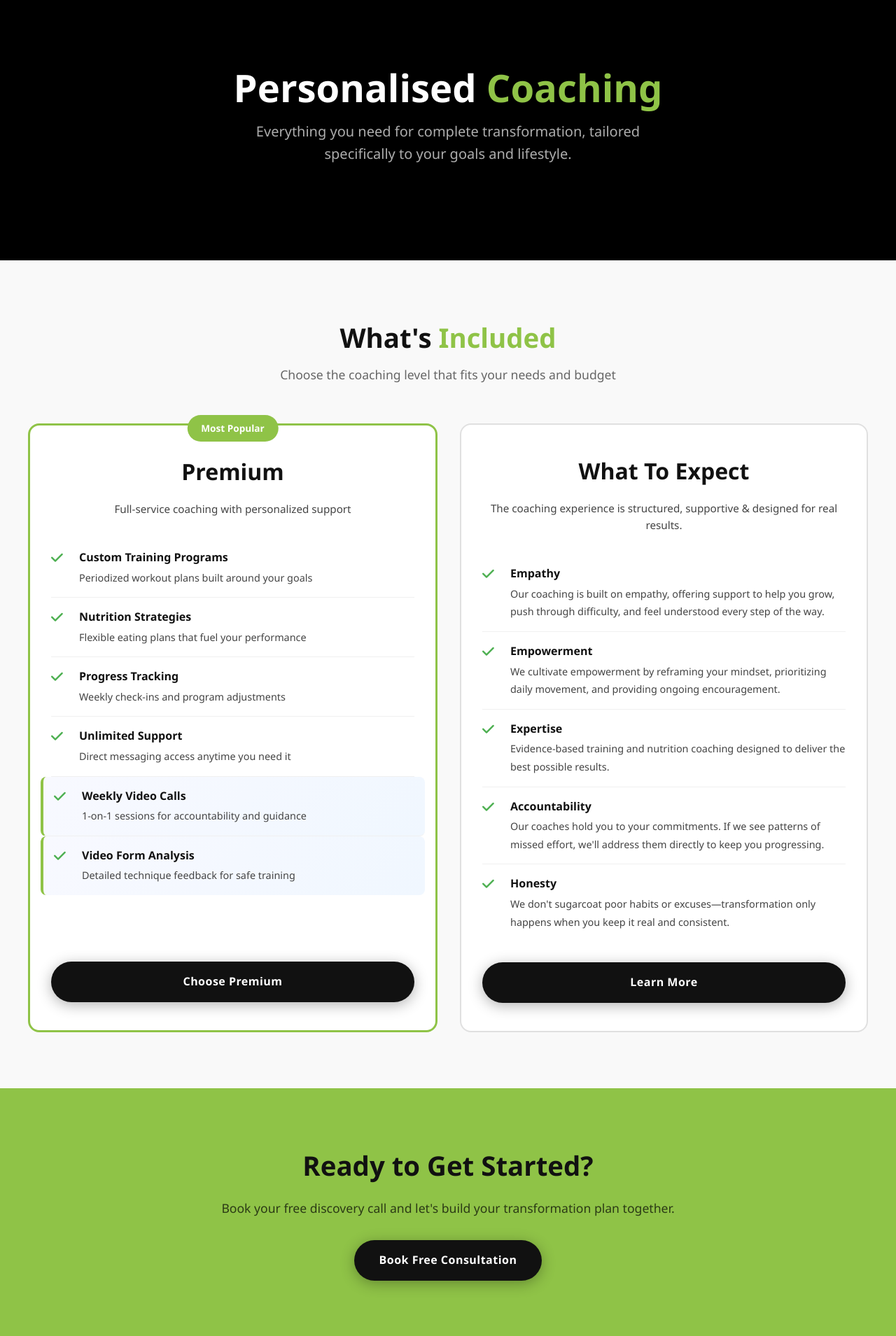
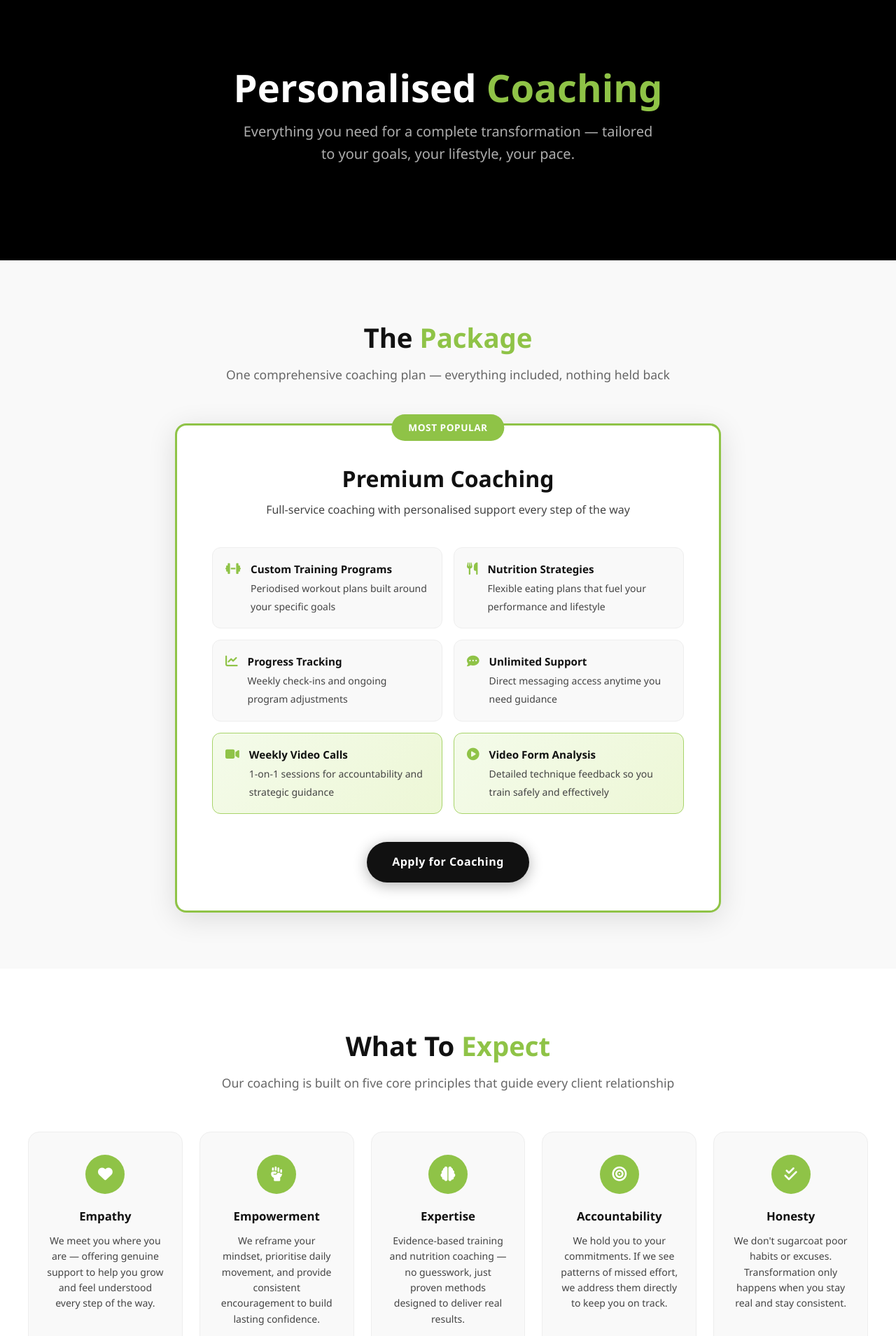
Before and after one commit to enrighr702/vibrant_living, a Django app: template vibrant_living_portfolio/templates/coaching.html in a window 1280 px wide. Shown: the part 70-1979 px from the top of the page at 70% size. Run offline with Django 5.2, Linux system fonts and the light colour scheme; the template is opened without the code that fills it, so the values that code supplies are empty.

Commit message:
Coaching Page

```diff
--- a/vibrant_living_portfolio/templates/coaching.html
+++ b/vibrant_living_portfolio/templates/coaching.html
@@ -5,7 +5,6 @@
 
 {% block extra_css %}
 <style>
-    /* Root variables matching index.html exactly */
     :root {
         --primary-color: #8fc347;
         --primary-dark: #7ab03a;
@@ -21,11 +20,8 @@
         --border-radius: 16px;
     }
 
-    * {
-        box-sizing: border-box;
-    }
+    * { box-sizing: border-box; }
 
-    /* Full-width sections matching index format */
     .section-wrapper {
         width: 100%;
         padding: 0 2rem;
@@ -37,18 +33,15 @@
         padding: 5rem 0;
     }
 
-    /* Hero Section - Black background like index */
+    /* ─── Hero ─── */
     .coaching-hero {
         background: black;
         color: var(--bg-white);
         padding: 6rem 2rem;
         text-align: center;
-        position: relative;
     }
 
     .coaching-hero-content {
-        position: relative;
-        z-index: 1;
         max-width: 800px;
         margin: 0 auto;
     }
@@ -60,12 +53,9 @@
         line-height: 1.1;
     }
 
-    .hero-title span {
-        color: var(--primary-color);
-    }
+    .hero-title span { color: var(--primary-color); }
 
     .hero-subtitle {
-        font-weight: 400;
         font-size: 1.25rem;
         margin-bottom: 2.5rem;
         opacity: 0.85;
@@ -73,13 +63,10 @@
         margin-left: auto;
         margin-right: auto;
         color: #ccc;
+        font-weight: 400;
     }
 
-    /* Services Section - Light grey like services */
-    .services-section {
-        background: var(--bg-light);
-    }
-
+    /* ─── Section Headers ─── */
     .section-header {
         text-align: center;
         margin-bottom: 3.5rem;
@@ -92,181 +79,183 @@
         margin-bottom: 0.5rem;
     }
 
-    .section-header h2 span {
-        color: var(--primary-color);
-    }
+    .section-header h2 span { color: var(--primary-color); }
 
     .section-header p {
         color: var(--text-light);
         font-size: 1.1rem;
     }
 
-    /* Services Comparison - Fixed height cards with aligned buttons */
-    .services-comparison {
-        display: flex;
-        gap: 2rem;
-        align-items: stretch;
-        margin-top: 40px;
+    /* ─── Premium Package Section ─── */
+    .package-section {
+        background: var(--bg-light);
     }
 
-    .service-tier {
-        flex: 1;
+    .package-card {
         background: var(--bg-white);
-        border: 2px solid #e0e0e0;
+        border: 3px solid var(--primary-color);
         border-radius: var(--border-radius);
-        padding: 40px 30px;
+        max-width: 780px;
+        margin: 0 auto;
+        padding: 50px 50px 40px;
         position: relative;
-        transition: all 0.3s ease;
-        display: flex;
-        flex-direction: column;
-    }
-
-    .service-tier:hover {
-        transform: translateY(-5px);
-        box-shadow: 0 20px 50px var(--shadow-strong);
-        border-color: var(--primary-color);
-    }
-
-    .service-tier.premium {
-        border-color: var(--primary-color);
-        border-width: 3px;
+        box-shadow: 0 8px 40px var(--shadow-strong);
     }
 
     .popular-badge {
         position: absolute;
-        top: -15px;
+        top: -16px;
         left: 50%;
         transform: translateX(-50%);
         background: var(--primary-color);
         color: white;
-        padding: 8px 20px;
+        padding: 8px 24px;
         border-radius: 20px;
         font-size: 0.85rem;
-        font-weight: bold;
-        z-index: 2;
+        font-weight: 700;
+        letter-spacing: 0.04em;
+        text-transform: uppercase;
     }
 
-    .tier-header {
+    .package-card h3 {
+        font-size: 2rem;
+        font-weight: 800;
+        color: var(--text-primary);
         text-align: center;
-        margin-bottom: 30px;
+        margin-bottom: 0.4rem;
+    }
+
+    .package-tagline {
+        text-align: center;
+        color: var(--text-secondary);
+        font-size: 1rem;
+        margin-bottom: 2.5rem;
+    }
+
+    .features-grid {
+        display: grid;
+        grid-template-columns: 1fr 1fr;
+        gap: 1rem;
+        margin-bottom: 2.5rem;
+    }
+
+    .feature-item {
+        display: flex;
+        gap: 14px;
+        align-items: flex-start;
+        padding: 18px;
+        background: var(--bg-light);
+        border-radius: 12px;
+        border: 1px solid #eee;
+        transition: border-color 0.2s ease;
+    }
+
+    .feature-item:hover {
+        border-color: var(--primary-color);
+    }
+
+    .feature-item.highlight {
+        background: linear-gradient(135deg, #f4fbea 0%, #edf7d6 100%);
+        border-color: var(--primary-light);
+    }
+
+    .feature-item i {
+        color: var(--primary-color);
+        font-size: 1.1rem;
+        margin-top: 3px;
         flex-shrink: 0;
     }
 
-    .tier-header h3 {
-        font-size: 2rem;
-        margin-bottom: 15px;
+    .feature-item strong {
+        display: block;
+        font-size: 0.95rem;
         color: var(--text-primary);
-        font-weight: 700;
+        margin-bottom: 3px;
     }
 
-    .tier-tagline {
-        color: var(--text-secondary);
-        font-size: 0.95rem;
-        margin: 0;
-        line-height: 1.6;
-    }
-
-    /* Features take up available space */
-    .tier-features {
-        flex: 1;
-        list-style: none;
-        padding: 0;
-        margin: 0 0 30px 0;
-    }
-
-    .tier-features li {
-        display: flex;
-        gap: 20px;
-        padding: 15px 0;
-        border-bottom: 1px solid #f0f0f0;
-    }
-
-    .tier-features li:last-child {
-        border-bottom: none;
-    }
-
-    .tier-features i {
-        font-size: 1.2rem;
-        flex-shrink: 0;
-        margin-top: 3px;
-        width: 20px;
-    }
-
-    .tier-features .included i {
-        color: #4caf50;
-    }
-
-    .tier-features strong {
-        display: block;
-        font-size: 1rem;
-        margin-bottom: 3px;
-        color: var(--text-primary);
-    }
-
-    .tier-features span {
-        font-size: 0.9rem;
+    .feature-item span {
+        font-size: 0.875rem;
         color: var(--text-secondary);
         line-height: 1.5;
     }
 
-    .tier-features .premium-feature {
-        background: linear-gradient(135deg, #f8f9ff 0%, #f0f7ff 100%);
-        margin: 0 -15px;
-        padding: 15px;
-        border-radius: 8px;
-        border-left: 4px solid var(--primary-color);
+    .package-cta {
+        text-align: center;
     }
 
-    /* Button sticks to bottom */
-    .service-tier .btn {
-        margin-top: auto;
-        width: 100%;
-        text-align: center;
-        flex-shrink: 0;
+    /* ─── What To Expect Section ─── */
+    .expect-section {
+        background: var(--bg-white);
     }
 
-    /* Services Grid (other services section) */
-    .services-grid {
+    .pillars-grid {
         display: grid;
-        grid-template-columns: repeat(3, 1fr);
+        grid-template-columns: repeat(5, 1fr);
         gap: 1.5rem;
     }
 
-    .service-card {
-        background: var(--bg-white);
+    .pillar-card {
+        background: var(--bg-light);
         border-radius: var(--border-radius);
-        padding: 2.5rem 2rem;
-        box-shadow: 0 4px 20px var(--shadow-light);
+        padding: 2rem 1.5rem;
+        text-align: center;
+        border: 1px solid #eee;
         transition: all 0.3s ease;
-        text-align: left;
-        border: 1px solid #eee;
         position: relative;
         overflow: hidden;
     }
 
-    .service-card::before {
+    .pillar-card::before {
         content: '';
         position: absolute;
-        top: 0;
-        left: 0;
-        right: 0;
+        top: 0; left: 0; right: 0;
         height: 4px;
         background: var(--primary-color);
         transform: scaleX(0);
         transition: transform 0.3s ease;
     }
 
-    .service-card:hover {
-        transform: translateY(-8px);
-        box-shadow: 0 20px 50px var(--shadow-strong);
+    .pillar-card:hover {
+        transform: translateY(-6px);
+        box-shadow: 0 16px 40px var(--shadow-strong);
         border-color: var(--primary-color);
     }
 
-    .service-card:hover::before {
+    .pillar-card:hover::before {
         transform: scaleX(1);
     }
 
-    /* CTA Section - Green like final CTA */
+    .pillar-icon {
+        width: 56px;
+        height: 56px;
+        background: var(--primary-color);
+        border-radius: 50%;
+        display: flex;
+        align-items: center;
+        justify-content: center;
+        margin: 0 auto 1.2rem;
+    }
+
+    .pillar-icon i {
+        color: white;
+        font-size: 1.3rem;
+    }
+
+    .pillar-card h4 {
+        font-size: 1.05rem;
+        font-weight: 700;
+        color: var(--text-primary);
+        margin-bottom: 0.6rem;
+    }
+
+    .pillar-card p {
+        font-size: 0.875rem;
+        color: var(--text-secondary);
+        line-height: 1.6;
+        margin: 0;
+    }
+
+    /* ─── CTA ─── */
     .cta-final {
         background: var(--primary-color);
         text-align: center;
@@ -285,7 +274,7 @@
         margin-bottom: 2rem;
     }
 
-    /* Buttons matching index */
+    /* ─── Buttons ─── */
     .btn {
         font-weight: 600;
         padding: 16px 36px;
@@ -311,176 +300,159 @@
         box-shadow: 0 8px 30px rgba(0,0,0,0.4);
     }
 
-    /* Responsive */
-    @media(max-width: 1024px) {
-        .services-grid {
-            grid-template-columns: repeat(2, 1fr);
-        }
-        .services-comparison {
-            flex-direction: column;
-            gap: 2rem;
+    /* ─── Responsive ─── */
+    @media (max-width: 1024px) {
+        .pillars-grid {
+            grid-template-columns: repeat(3, 1fr);
         }
     }
 
-    @media(max-width: 768px) {
-        .coaching-hero {
-            padding: 4rem 1.5rem;
-        }
-        .hero-title {
-            font-size: 2.4rem;
-        }
-        .services-grid {
-            grid-template-columns: 1fr;
-        }
-        .services-comparison {
-            gap: 1.5rem;
-        }
-        .service-tier {
-            padding: 30px 20px;
-        }
-        .tier-header h3 {
-            font-size: 1.6rem;
-        }
-        .section-content {
-            padding: 3.5rem 0;
-        }
-        .section-wrapper {
-            padding: 0 1.25rem;
-        }
+    @media (max-width: 768px) {
+        .coaching-hero { padding: 4rem 1.5rem; }
+        .hero-title { font-size: 2.4rem; }
+        .package-card { padding: 40px 24px 30px; }
+        .features-grid { grid-template-columns: 1fr; }
+        .pillars-grid { grid-template-columns: 1fr 1fr; }
+        .section-content { padding: 3.5rem 0; }
+        .section-wrapper { padding: 0 1.25rem; }
+    }
+
+    @media (max-width: 480px) {
+        .pillars-grid { grid-template-columns: 1fr; }
     }
 </style>
 {% endblock %}
 
 {% block content %}
-<!-- Hero Section -->
+
+<!-- Hero -->
 <div class="coaching-hero">
     <div class="coaching-hero-content">
         <h1 class="hero-title">Personalised <span>Coaching</span></h1>
-        <p class="hero-subtitle">Everything you need for complete transformation, tailored specifically to your goals and lifestyle.</p>
+        <p class="hero-subtitle">Everything you need for a complete transformation — tailored to your goals, your lifestyle, your pace.</p>
     </div>
 </div>
 
-<div class="section-wrapper services-section">
+<!-- Premium Package -->
+<div class="section-wrapper package-section">
     <div class="section-content">
         <div class="section-header">
-            <h2>What's <span>Included</span></h2>
-            <p>Choose the coaching level that fits your needs and budget</p>
+            <h2>The <span>Package</span></h2>
+            <p>One comprehensive coaching plan — everything included, nothing held back</p>
         </div>
 
-        <!-- Fixed height comparison cards -->
-        <div class="services-comparison">
-                        <!-- Premium Package -->
-            <div class="service-tier premium">
-                <div class="popular-badge">Most Popular</div>
-                <div class="tier-header">
-                    <h3>Premium</h3>
-                    <p class="tier-tagline">Full-service coaching with personalized support</p>
+        <div class="package-card">
+            <div class="popular-badge">Most Popular</div>
+            <h3>Premium Coaching</h3>
+            <p class="package-tagline">Full-service coaching with personalised support every step of the way</p>
+
+            <div class="features-grid">
+                <div class="feature-item">
+                    <i class="fas fa-dumbbell"></i>
+                    <div>
+                        <strong>Custom Training Programs</strong>
+                        <span>Periodised workout plans built around your specific goals</span>
+                    </div>
                 </div>
+                <div class="feature-item">
+                    <i class="fas fa-utensils"></i>
+                    <div>
+                        <strong>Nutrition Strategies</strong>
+                        <span>Flexible eating plans that fuel your performance and lifestyle</span>
+                    </div>
+                </div>
+                <div class="feature-item">
+                    <i class="fas fa-chart-line"></i>
+                    <div>
+                        <strong>Progress Tracking</strong>
+                        <span>Weekly check-ins and ongoing program adjustments</span>
+                    </div>
+                </div>
+                <div class="feature-item">
+                    <i class="fas fa-comment-dots"></i>
+                    <div>
+                        <strong>Unlimited Support</strong>
+                        <span>Direct messaging access anytime you need guidance</span>
+                    </div>
+                </div>
+                <div class="feature-item highlight">
+                    <i class="fas fa-video"></i>
+                    <div>
+                        <strong>Weekly Video Calls</strong>
+                        <span>1-on-1 sessions for accountability and strategic guidance</span>
+                    </div>
+                </div>
+                <div class="feature-item highlight">
+                    <i class="fas fa-play-circle"></i>
+                    <div>
+                        <strong>Video Form Analysis</strong>
+                        <span>Detailed technique feedback so you train safely and effectively</span>
+                    </div>
+                </div>
+            </div>
 
-                <ul class="tier-features">
-                    <li class="included">
-                        <i class="fas fa-check"></i>
-                        <div>
-                            <strong>Custom Training Programs</strong>
-                            <span>Periodized workout plans built around your goals</span>
-                        </div>
-                    </li>
-                    <li class="included">
-                        <i class="fas fa-check"></i>
-                        <div>
-                            <strong>Nutrition Strategies</strong>
-                            <span>Flexible eating plans that fuel your performance</span>
-                        </div>
-                    </li>
-                    <li class="included">
-                        <i class="fas fa-check"></i>
-                        <div>
-                            <strong>Progress Tracking</strong>
-                            <span>Weekly check-ins and program adjustments</span>
-                        </div>
-                    </li>
-                    <li class="included">
-                        <i class="fas fa-check"></i>
-                        <div>
-                            <strong>Unlimited Support</strong>
-                            <span>Direct messaging access anytime you need it</span>
-                        </div>
-                    </li>
-                    <li class="included premium-feature">
-                        <i class="fas fa-check"></i>
-                        <div>
-                            <strong>Weekly Video Calls</strong>
-                            <span>1-on-1 sessions for accountability and guidance</span>
-                        </div>
-                    </li>
-                    <li class="included premium-feature">
-                        <i class="fas fa-check"></i>
-                        <div>
-                            <strong>Video Form Analysis</strong>
-                            <span>Detailed technique feedback for safe training</span>
-                        </div>
-                    </li>
-                </ul>
-
-                <a href="https://form.jotform.com/250676883261364" class="btn btn-primary">Choose Premium</a>
-            </div>
-            <!-- What To Expect -->
-            <div class="service-tier">
-                <div class="tier-header">
-                    <h3>What To Expect</h3>
-                    <p class="tier-tagline">The coaching experience is structured, supportive & designed for real results.</p>
-                </div>
-
-                <ul class="tier-features">
-                    <li class="included">
-                        <i class="fas fa-check"></i>
-                        <div>
-                            <strong>Empathy</strong>
-                            <span>Our coaching is built on empathy, offering support to help you grow, push through difficulty, and feel understood every step of the way.</span>
-                        </div>
-                    </li>
-                    <li class="included">
-                        <i class="fas fa-check"></i>
-                        <div>
-                            <strong>Empowerment</strong>
-                            <span>We cultivate empowerment by reframing your mindset, prioritizing daily movement, and providing ongoing encouragement.</span>
-                        </div>
-                    </li>
-                    <li class="included">
-                        <i class="fas fa-check"></i>
-                        <div>
-                            <strong>Expertise</strong>
-                            <span>Evidence-based training and nutrition coaching designed to deliver the best possible results.</span>
-                        </div>
-                    </li>
-                    <li class="included">
-                        <i class="fas fa-check"></i>
-                        <div>
-                            <strong>Accountability</strong>
-                            <span>Our coaches hold you to your commitments. If we see patterns of missed effort, we'll address them directly to keep you progressing.</span>
-                        </div>
-                    </li>
-                    <li class="included">
-                        <i class="fas fa-check"></i>
-                        <div>
-                            <strong>Honesty</strong>
-                            <span>We don't sugarcoat poor habits or excuses—transformation only happens when you keep it real and consistent.</span>
-                        </div>
-                    </li>
-                </ul>
-
-                <a href="https://form.jotform.com/250676883261364" class="btn btn-primary">Learn More</a>
+            <div class="package-cta">
+                <a href="https://form.jotform.com/250676883261364" class="btn btn-primary">Apply for Coaching</a>
             </div>
         </div>
     </div>
 </div>
 
-<!-- Final CTA (Green like final CTA) -->
+<!-- What To Expect -->
+<div class="section-wrapper expect-section">
+    <div class="section-content">
+        <div class="section-header">
+            <h2>What To <span>Expect</span></h2>
+            <p>Our coaching is built on five core principles that guide every client relationship</p>
+        </div>
+
+        <div class="pillars-grid">
+            <div class="pillar-card">
+                <div class="pillar-icon">
+                    <i class="fas fa-heart"></i>
+                </div>
+                <h4>Empathy</h4>
+                <p>We meet you where you are — offering genuine support to help you grow and feel understood every step of the way.</p>
+            </div>
+            <div class="pillar-card">
+                <div class="pillar-icon">
+                    <i class="fas fa-fist-raised"></i>
+                </div>
+                <h4>Empowerment</h4>
+                <p>We reframe your mindset, prioritise daily movement, and provide consistent encouragement to build lasting confidence.</p>
+            </div>
+            <div class="pillar-card">
+                <div class="pillar-icon">
+                    <i class="fas fa-brain"></i>
+                </div>
+                <h4>Expertise</h4>
+                <p>Evidence-based training and nutrition coaching — no guesswork, just proven methods designed to deliver real results.</p>
+            </div>
+            <div class="pillar-card">
+                <div class="pillar-icon">
+                    <i class="fas fa-bullseye"></i>
+                </div>
+                <h4>Accountability</h4>
+                <p>We hold you to your commitments. If we see patterns of missed effort, we address them directly to keep you on track.</p>
+            </div>
+            <div class="pillar-card">
+                <div class="pillar-icon">
+                    <i class="fas fa-check-double"></i>
+                </div>
+                <h4>Honesty</h4>
+                <p>We don't sugarcoat poor habits or excuses. Transformation only happens when you stay real and stay consistent.</p>
+            </div>
+        </div>
+    </div>
+</div>
+
+<!-- Final CTA -->
 <div class="section-wrapper cta-final">
     <div class="section-content">
         <h2>Ready to Get Started?</h2>
         <p>Book your free discovery call and let's build your transformation plan together.</p>
-        <a href="" class="btn btn-primary">Book Free Consultation</a>
+        <a href="https://form.jotform.com/250676883261364" class="btn btn-primary">Book Free Consultation</a>
     </div>
 </div>
+
 {% endblock %}
```
